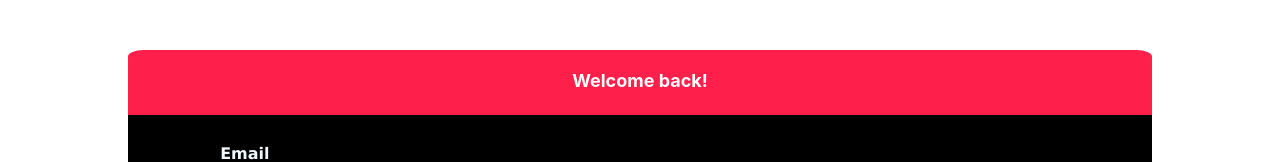
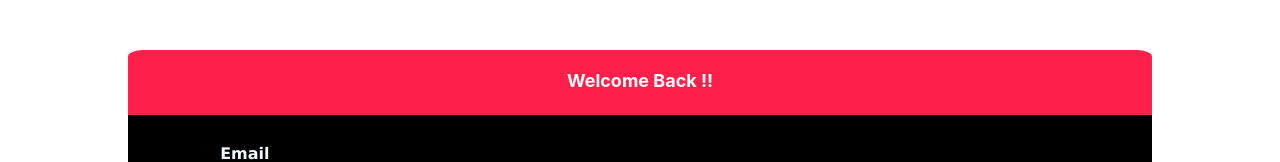
Before and after one commit to manalamro/car-shop, a React (Create React App) app: page / in a window 1280 px wide. Shown: the part 142-304 px from the top of the page. Built offline with nearby package versions, Linux system fonts and the light colour scheme.

Commit message:
test commit

```diff
--- a/src/pages/login/login.pages.jsx
+++ b/src/pages/login/login.pages.jsx
@@ -29,7 +29,7 @@ const Login = () => {
     return (
         <div className='login'>
             <form onSubmit={handleLogin} >
-              <h1>Welcome back!</h1>
+              <h1>Welcome Back !! </h1>
                 <div className='i'>
                     <label >Email</label>
                     <input type='text' name='email' required></input>
```
